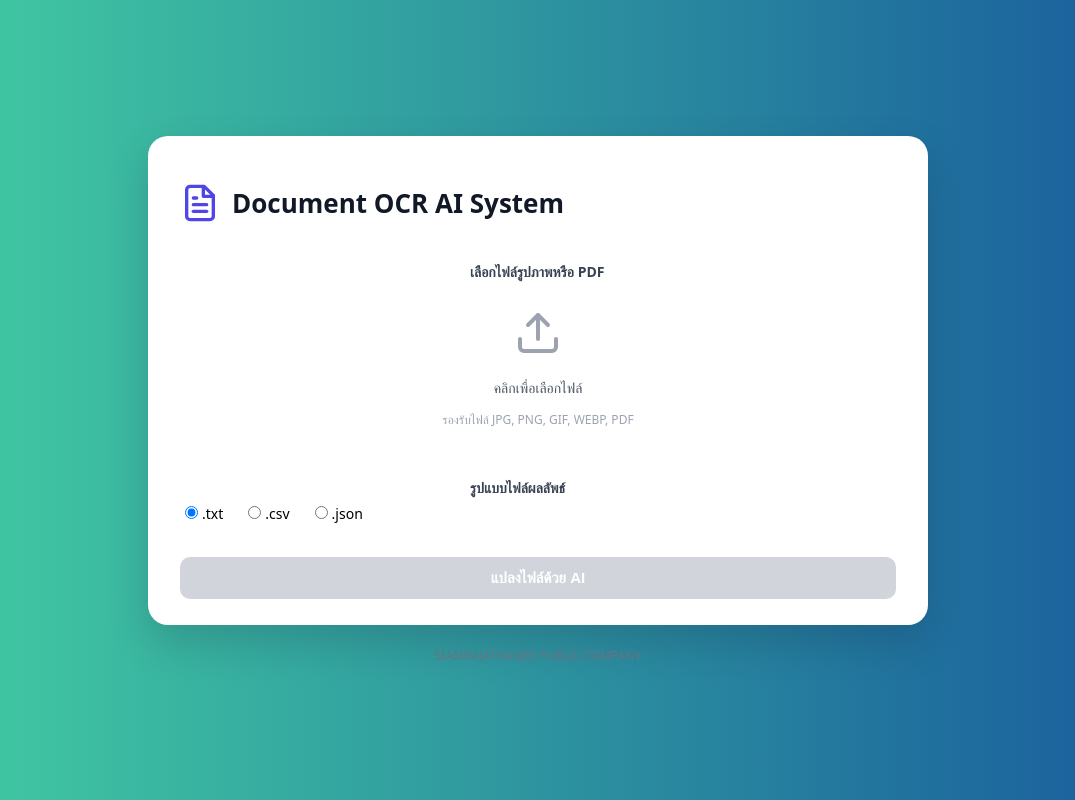
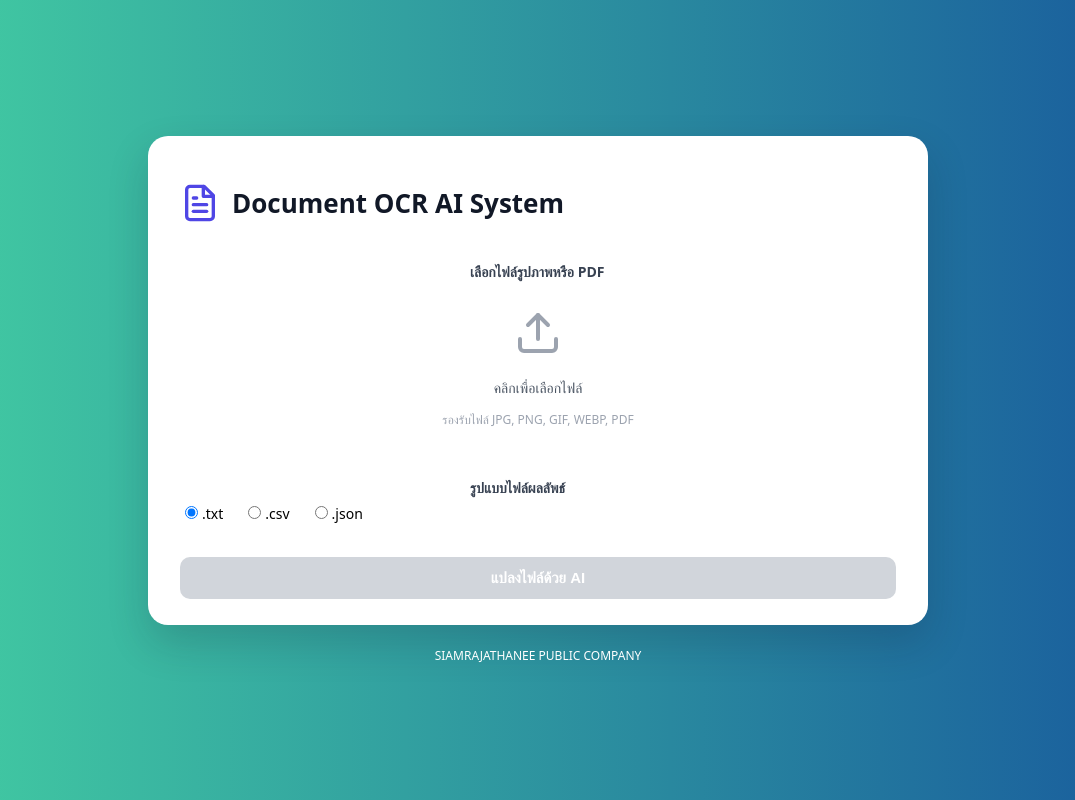
Before and after one commit to puri-b/my-ocr-app, a Next.js app: page / in a window 1280 px wide. Shown: the whole page, without its empty margins (102-1177 px from the left). Built offline with nearby package versions, Linux system fonts and the light colour scheme.

Commit message:
Change : Ocr Footer
Change : Ocr Footer

```diff
--- a/app/global.css
+++ b/app/global.css
@@ -217,5 +217,5 @@ body {
   margin-top: 22px;
   text-align: center;
   font-size: 12px;
-  color: #6b7280;
+  color: #ffffff;
 }
```
